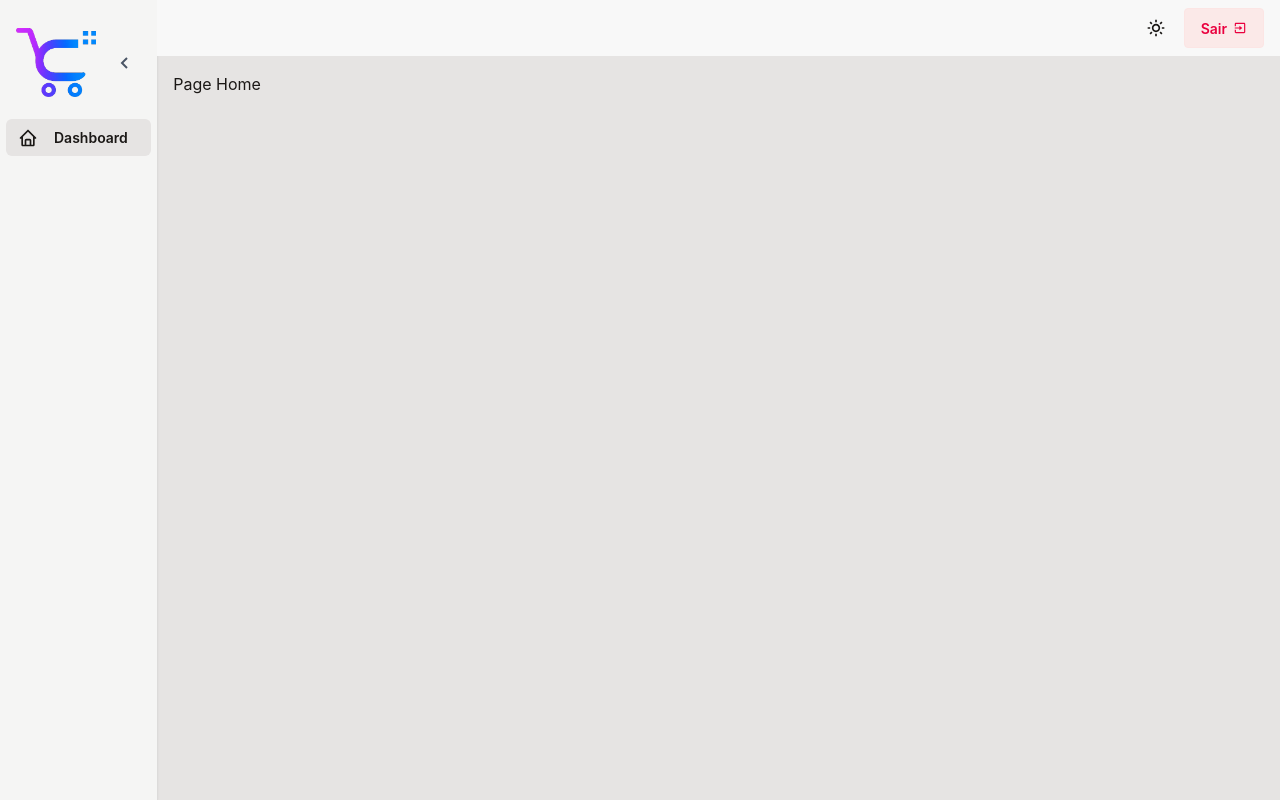
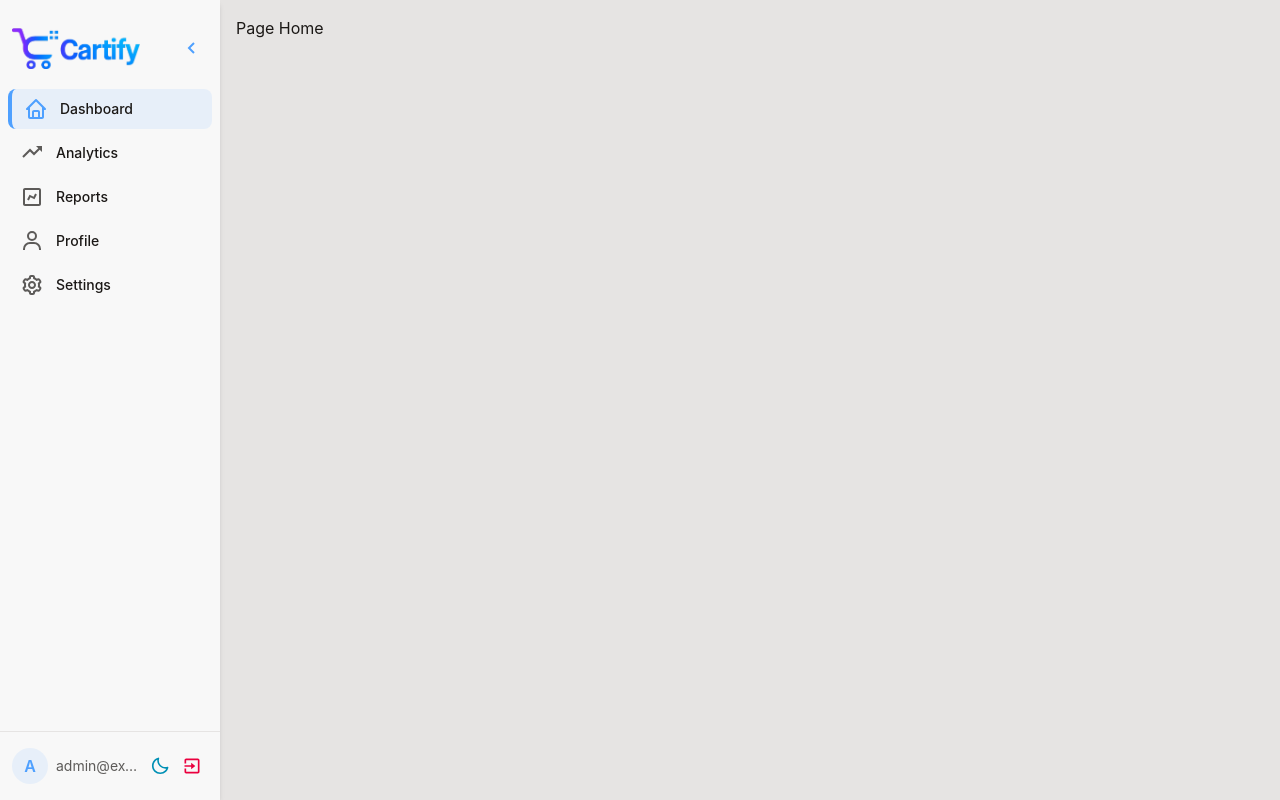
Before and after one commit to debs-veras/marketplace-front, a React (Vite) app: page / in a window 1280 px wide. Built offline with nearby package versions, Linux system fonts and the light colour scheme.

Commit message:
refactor: mudanca completa do sidebar

```diff
--- a/src/layout/PageLayout/index.tsx
+++ b/src/layout/PageLayout/index.tsx
@@ -1,98 +1,14 @@
-import { useEffect, useState } from 'react';
-import { Outlet, useNavigate } from 'react-router-dom';
+import { Outlet } from 'react-router-dom';
 import ScrollArea from '../../components/ScrollArea';
-import Logo from '../../assets/logo_simples.png';
 import Sidebar from '../Sidebar';
-import clsx from 'clsx';
-import {
-  BiExit,
-  BiMoon,
-  BiSun,
-  BiChevronLeft,
-  BiChevronRight,
-} from 'react-icons/bi';
 
 export default function PageLayout() {
-  const navigate = useNavigate();
-
-  const [menuAberto, setMenuAberto] = useState<boolean>(() => {
-    const v = localStorage.getItem('menuAberto');
-    return v == null ? true : v === 'true';
-  });
-
-  useEffect(() => {
-    localStorage.setItem('menuAberto', String(menuAberto));
-  }, [menuAberto]);
-
-  function handleSair(): void {
-    navigate(`/login`);
-  }
-
   return (
     <div className="overflow-hidden h-screen flex flex-col w-screen relative">
       <div className="w-full h-full flex flex-row gap-0">
         {/* SIDEBAR */}
-        <aside
-          className={clsx(
-            'select-none shadow transition-all duration-300 focus:outline-none overflow-hidden',
-            menuAberto ? 'w-[14vw] min-w-fit' : 'w-16',
-            'h-full bg-base-200 flex flex-col gap-2'
-          )}
-        >
-          <div
-            className={clsx(
-              'flex items-center transition-all duration-300 mt-5 mx-2 rounded-2xl p-2',
-              menuAberto ? 'justify-between' : 'justify-center flex-col gap-2'
-            )}
-          >
-            <img
-              src={Logo}
-              alt="Logo"
-              className={clsx(
-                'object-contain transition-all duration-300',
-                menuAberto ? 'w-20' : 'w-8'
-              )}
-            />
-
-            <button
-              onClick={() => setMenuAberto(!menuAberto)}
-              className="btn btn-ghost btn-sm btn-circle"
-              id="botaoMenu"
-            >
-              {menuAberto ? (
-                <BiChevronLeft className="h-6 w-6 text-gray-600" />
-              ) : (
-                <BiChevronRight className="h-6 w-6 text-gray-600" />
-              )}
-            </button>
-          </div>
-
-          <ScrollArea paddingX="p-1">
-            <Sidebar menuAberto={menuAberto} />
-          </ScrollArea>
-        </aside>
-
+        <Sidebar />
         <div className="w-full h-full">
-          <div className="h-fit w-full flex gap-4 items-center justify-end bg-base-100 py-2 px-4">
-            <div className="flex gap-2">
-              <button className="btn btn-ghost btn-circle">
-                <label className="swap swap-rotate">
-                  <input
-                    type="checkbox"
-                    className="theme-controller"
-                    value="dark"
-                  />
-                  <BiSun className="swap-off h-5 w-5 fill-current" />
-                  <BiMoon className="swap-on h-5 w-5 fill-current" />
-                </label>
-              </button>
-
-              <button onClick={handleSair} className="btn btn-soft btn-error">
-                Sair
-                <BiExit />
-              </button>
-            </div>
-          </div>
           {/* MAIN */}
           <ScrollArea className="pb-14">
             <main className="flex flex-col gap-4 py-4">
--- a/src/layout/Sidebar/index.tsx
+++ b/src/layout/Sidebar/index.tsx
@@ -1,64 +1,228 @@
 import clsx from 'clsx';
-import { BiHome } from 'react-icons/bi';
-import { NavLink, useLocation } from 'react-router-dom';
+import {
+  BiHome,
+  BiTrendingUp,
+  BiUser,
+  BiCog,
+  BiChart,
+  BiChevronLeft,
+  BiChevronRight,
+  BiExit,
+  BiMoon,
+  BiSun,
+} from 'react-icons/bi';
+import { NavLink, useLocation, useNavigate } from 'react-router-dom';
 import * as Tooltip from '@radix-ui/react-tooltip';
+import LogoSimples from '../../assets/logo_simples.png';
+import LogoCompleta from '../../assets/logo_completa.png';
+import { useEffect, useState } from 'react';
+import ScrollArea from '../../components/ScrollArea';
 
-export default function Sidebar({ menuAberto }: { menuAberto: boolean }) {
-  const menuItems = [
-    { icon: <BiHome className="w-5 h-5" />, label: 'Dashboard', path: '/' },
-  ];
+export default function Sidebar() {
+  const [menuAberto, setMenuAberto] = useState<boolean>(() => {
+    const v = localStorage.getItem('menuAberto');
+    return v == null ? true : v === 'true';
+  });
+
+  const [tema, setTema] = useState<'light' | 'dark'>('light');
+  const navigate = useNavigate();
   const location = useLocation();
 
+  const menuItems = [
+    { icon: <BiHome className="w-6 h-6" />, label: 'Dashboard', path: '/' },
+    {
+      icon: <BiTrendingUp className="w-6 h-6" />,
+      label: 'Analytics',
+      path: '/analytics',
+    },
+    {
+      icon: <BiChart className="w-6 h-6" />,
+      label: 'Reports',
+      path: '/reports',
+    },
+    {
+      icon: <BiUser className="w-6 h-6" />,
+      label: 'Profile',
+      path: '/profile',
+    },
+    {
+      icon: <BiCog className="w-6 h-6" />,
+      label: 'Settings',
+      path: '/settings',
+    },
+  ];
+
+  useEffect(() => {
+    localStorage.setItem('menuAberto', String(menuAberto));
+  }, [menuAberto]);
+
+  function toggleTema() {
+    const novoTema = tema === 'light' ? 'dark' : 'light';
+    setTema(novoTema);
+    document.documentElement.setAttribute('data-theme', novoTema); // DaisyUI compatível
+  }
+
+  function handleLogout() {
+    navigate('/login');
+  }
+
   return (
-    <ul className="menu p-0.5 gap-1 w-full">
+    <aside
+      className={clsx(
+        'select-none shadow-md transition-all duration-300 h-full bg-base-100 flex flex-col',
+        menuAberto ? 'w-[15vw] min-w-[220px]' : 'w-20'
+      )}
+    >
+      {/* Header */}
+      <div
+        className={clsx(
+          'flex items-center transition-all duration-300 mt-5 rounded-2xl px-3 py-2 flex-shrink-0',
+          menuAberto ? 'justify-between' : 'justify-center flex-col gap-3'
+        )}
+      >
+        <img
+          src={menuAberto ? LogoCompleta : LogoSimples}
+          alt="Logo"
+          className={clsx(
+            'object-contain transition-all duration-300',
+            menuAberto ? 'w-32' : 'w-12'
+          )}
+        />
+
+        <button
+          onClick={() => setMenuAberto(!menuAberto)}
+          className="btn btn-ghost btn-circle btn-sm hover:bg-primary/15 transition-colors flex-shrink-0"
+          id="botaoMenu"
+        >
+          {menuAberto ? (
+            <BiChevronLeft className="w-6 h-6  text-primary" />
+          ) : (
+            <BiChevronRight className="w-6 h-6 text-primary" />
+          )}
+        </button>
+      </div>
+
+      {/* Scroll Area apenas para conteúdo vertical */}
+      <div className="flex-1 min-h-0 py-3">
+        <ScrollArea paddingX="px-2">
+          <nav className="space-y-1">
             {menuItems.map((item, index) => {
               const isActive = location.pathname === item.path;
+
               return (
-          <li key={index}>
-            <Tooltip.Provider>
+                <Tooltip.Provider key={index} delayDuration={200}>
                   <Tooltip.Root>
                     <Tooltip.Trigger asChild>
+                      <div className="w-full">
                         <NavLink
                           to={item.path}
                           className={clsx(
-                      'flex transition-all duration-300 rounded-md hover:bg-base-300 items-center',
+                            'group relative flex items-center transition-all duration-200 rounded-lg w-full',
+                            'hover:bg-primary/15',
                             menuAberto
                               ? 'px-3 py-2 gap-3 justify-start'
-                        : 'px-0 py-3 gap-0 justify-center',
-                      isActive && 'bg-base-300 font-semibold'
+                              : 'p-2 justify-center',
+                            isActive &&
+                              'bg-primary/10 border-l-4 border-primary'
                           )}
                         >
-                    <div className="flex-shrink-0">{item.icon}</div>
+                          <div
+                            className={clsx(
+                              'flex-shrink-0 transition-colors duration-200',
+                              isActive
+                                ? 'text-primary'
+                                : 'text-base-content/70 group-hover:text-base-content'
+                            )}
+                          >
+                            {item.icon}
+                          </div>
                           <span
                             className={clsx(
-                        'whitespace-nowrap transition-all duration-300',
+                              'font-medium text-sm transition-all duration-200 whitespace-nowrap',
                               menuAberto
-                          ? 'opacity-100 w-auto ml-1'
-                          : 'opacity-0 w-0 h-0 overflow-hidden'
+                                ? 'opacity-100 max-w-[200px] block'
+                                : 'opacity-0 max-w-0 overflow-hidden'
                             )}
                           >
                             {item.label}
                           </span>
                         </NavLink>
+                      </div>
                     </Tooltip.Trigger>
 
                     {!menuAberto && (
                       <Tooltip.Portal>
                         <Tooltip.Content
                           side="right"
+                          sideOffset={5}
                           align="center"
-                      className="px-2 py-1 rounded bg-gray-700 text-white text-xs shadow-lg"
+                          className="px-3 py-2 rounded-md bg-neutral text-neutral-content text-sm font-medium shadow-lg z-50"
                         >
                           {item.label}
-                      <Tooltip.Arrow className="fill-gray-700" />
+                          <Tooltip.Arrow className="fill-neutral" />
                         </Tooltip.Content>
                       </Tooltip.Portal>
                     )}
                   </Tooltip.Root>
                 </Tooltip.Provider>
-          </li>
               );
             })}
-    </ul>
+          </nav>
+        </ScrollArea>
+      </div>
+
+      {/* User + Ações */}
+      <div className="border-t border-base-300 flex-shrink-0 px-3 py-4">
+        <div
+          className={clsx(
+            'flex items-center transition-all duration-200',
+            menuAberto ? 'justify-between' : 'justify-center flex-col gap-3'
+          )}
+        >
+          {/* Avatar + Email */}
+          <div
+            className={clsx(
+              'flex items-center gap-2 overflow-hidden',
+              !menuAberto && 'justify-center'
+            )}
+          >
+            <div className="w-9 h-9 bg-primary/10 text-primary rounded-full flex items-center justify-center font-semibold">
+              A
+            </div>
+
+            {menuAberto && (
+              <div className="min-w-0 flex-1">
+                <p className="text-sm text-base-content/70 truncate">
+                  admin@exemplo.com
+                </p>
+              </div>
+            )}
+          </div>
+
+          {/* Botões (Tema + Logout) */}
+          <div className={clsx('flex items-center', !menuAberto && 'flex-col')}>
+            <button
+              onClick={toggleTema}
+              className="btn btn-ghost btn-circle btn-sm hover:bg-base-300"
+              title="Alterar tema"
+            >
+              {tema === 'dark' ? (
+                <BiSun className="w-5 h-5 text-warning" />
+              ) : (
+                <BiMoon className="w-5 h-5 text-info" />
+              )}
+            </button>
+
+            <button
+              onClick={handleLogout}
+              className="btn btn-ghost btn-circle btn-sm hover:bg-error/20"
+              title="Sair"
+            >
+              <BiExit className="w-5 h-5 text-error" />
+            </button>
+          </div>
+        </div>
+      </div>
+    </aside>
   );
 }
```
Also changed, not shown: src/assets/logo_completa.png (added). Lines whose indentation alone changed are shown as unchanged.
